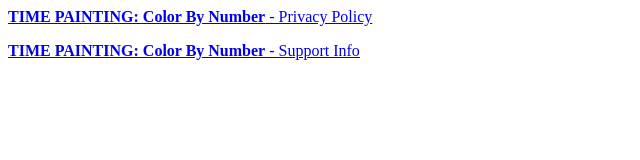
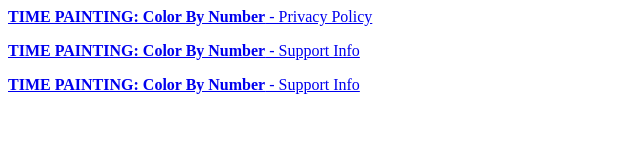
Before and after one commit to DanmilDeveloper/DanmilDeveloper.github.io, a plain HTML site: page index.html in a window 1280 px wide. Shown: the whole page, without its empty margins (0-640 px from the left). Drawn offline with Linux system fonts and the light colour scheme.

Commit message:
update index.html

```diff
--- a/index.html
+++ b/index.html
@@ -1,2 +1,3 @@
 <p><a href="TimePaintingPrivacyPolicy.html"><b>TIME PAINTING: Color By Number</b> - Privacy Policy</a></p>
 <p><a href="TimePaintingSupportInfo.html"><b>TIME PAINTING: Color By Number</b> - Support Info</a></p>
+<p><a href="TTimePaintingPrivacyPolicyAndroid.html"><b>TIME PAINTING: Color By Number</b> - Support Info</a></p>
```
